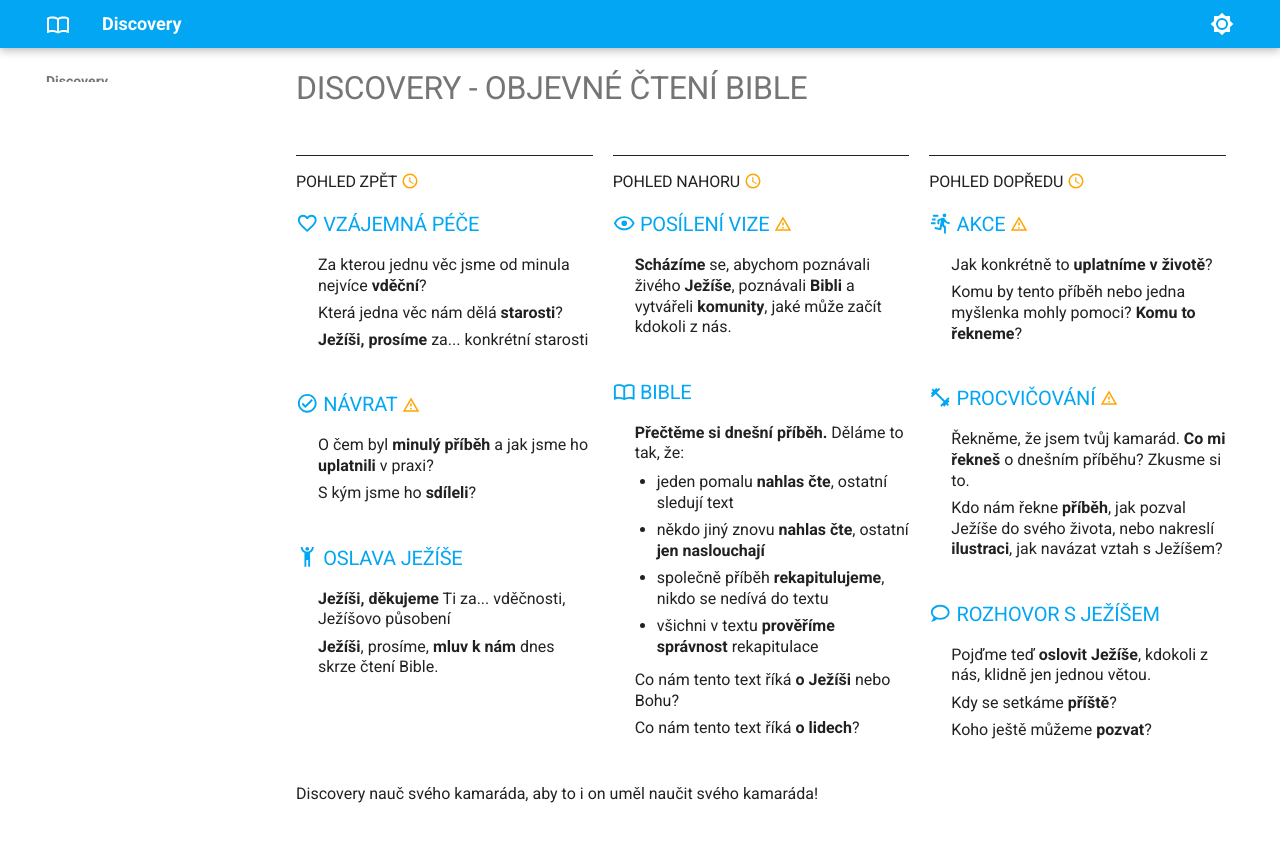
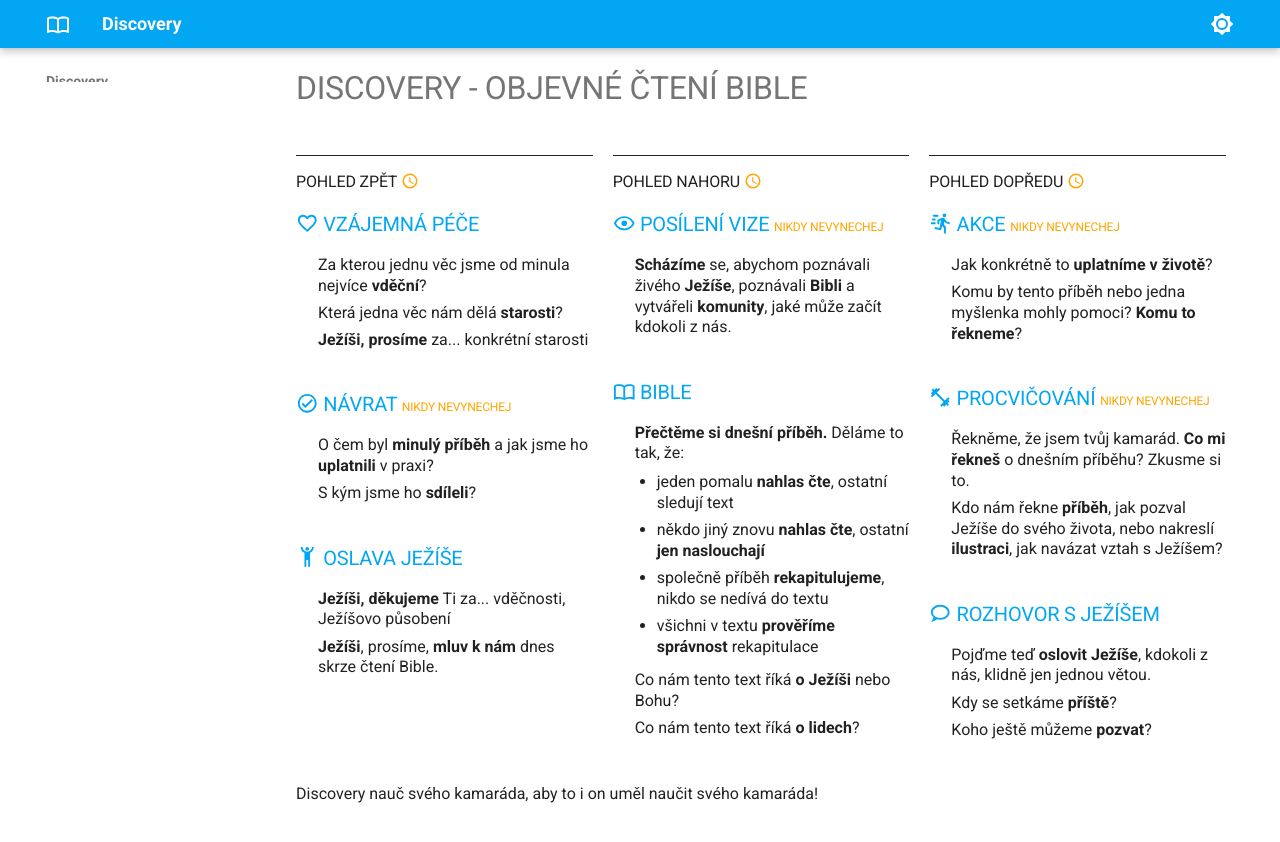
Before and after one commit to dvopalecky/discovery, an MkDocs documentation site: the page built from docs/index.md, in a window 1280 px wide. Shown: the top 842 px of the page. Built offline with MkDocs 1.6.1 and Material for MkDocs 9.7.7, drawn with Linux system fonts in a browser that asks for light colours; comment, search, counter and statistics services are not loaded.

Commit message:
nikdy nevynechej jako text

```diff
--- a/docs/index.md
+++ b/docs/index.md
@@ -12,7 +12,7 @@
 - Která jedna věc nám dělá **starosti**?
 - **Ježíši, prosíme** za... konkrétní starosti
 
-### :material-check-circle-outline: Návrat :material-alert-outline:{ title="Nikdy nevynechej" .nikdy-nevynechej }
+### :material-check-circle-outline: Návrat <span class="nikdy-nevynechej"></span>
 
 - O čem byl **minulý příběh** a jak jsme ho **uplatnili** v praxi?
 - S kým jsme ho **sdíleli**?
@@ -26,7 +26,7 @@
 
 ## Pohled nahoru :material-clock-outline:{ title="20-30 min" .tretina }
 
-### :material-eye-outline: Posílení vize :material-alert-outline:{ title="Nikdy nevynechej" .nikdy-nevynechej }
+### :material-eye-outline: Posílení vize <span class="nikdy-nevynechej"></span>
 - **Scházíme** se, abychom poznávali živého **Ježíše**, poznávali **Bibli** a vytvářeli **komunity**, jaké může začít kdokoli z nás.
 
 ### :material-book-open-blank-variant-outline: Bible
@@ -43,11 +43,11 @@
 
 ## Pohled dopředu :material-clock-outline:{ title="20-30 min" .tretina }
 
-### :material-run-fast: Akce :material-alert-outline:{ title="Nikdy nevynechej" .nikdy-nevynechej }
+### :material-run-fast: Akce <span class="nikdy-nevynechej"></span>
 - Jak konkrétně to **uplatníme v životě**?
 - Komu by tento příběh nebo jedna myšlenka mohly pomoci? **Komu to řekneme**?
 
-### :material-dumbbell: Procvičování :material-alert-outline:{ title="Nikdy nevynechej" .nikdy-nevynechej }
+### :material-dumbbell: Procvičování <span class="nikdy-nevynechej"></span>
 - Řekněme, že jsem tvůj kamarád. **Co mi řekneš** o dnešním příběhu? Zkusme si to.
 - Kdo nám řekne **příběh**, jak pozval Ježíše do svého života, nebo nakreslí **ilustraci**, jak navázat vztah s Ježíšem?
 
--- a/docs/stylesheets/style.css
+++ b/docs/stylesheets/style.css
@@ -34,10 +34,13 @@ li {
   margin-left: 12px !important;
 }
 
-.nikdy-nevynechej {
+span.nikdy-nevynechej {
   color: orange;
-  font-size: 0.8em;
-  padding-top: 0.2em;
+  font-size: 0.6em;
+}
+
+span.nikdy-nevynechej:after {
+  content: " Nikdy nevynechej";
 }
 
 .tretina {
```
